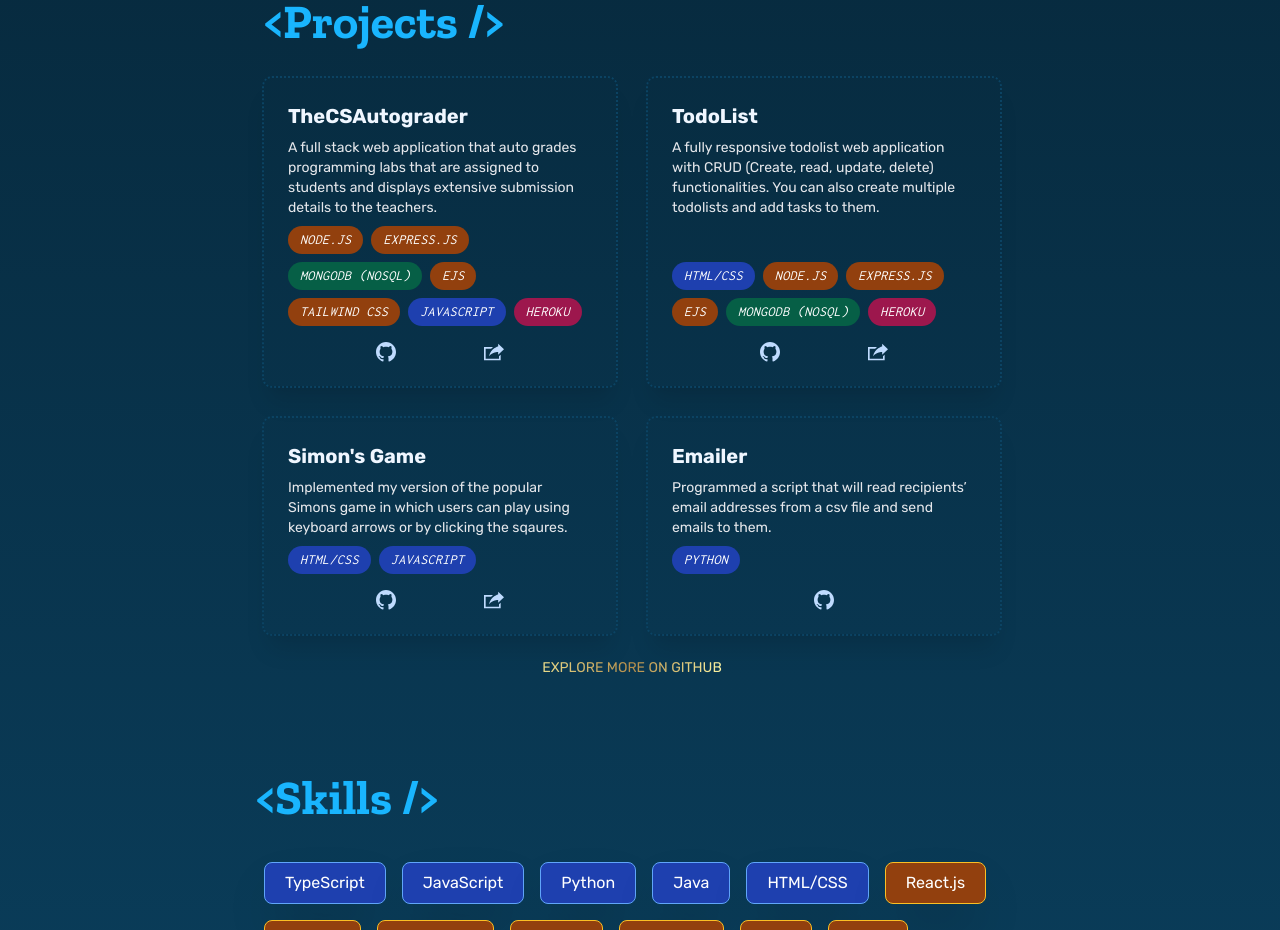
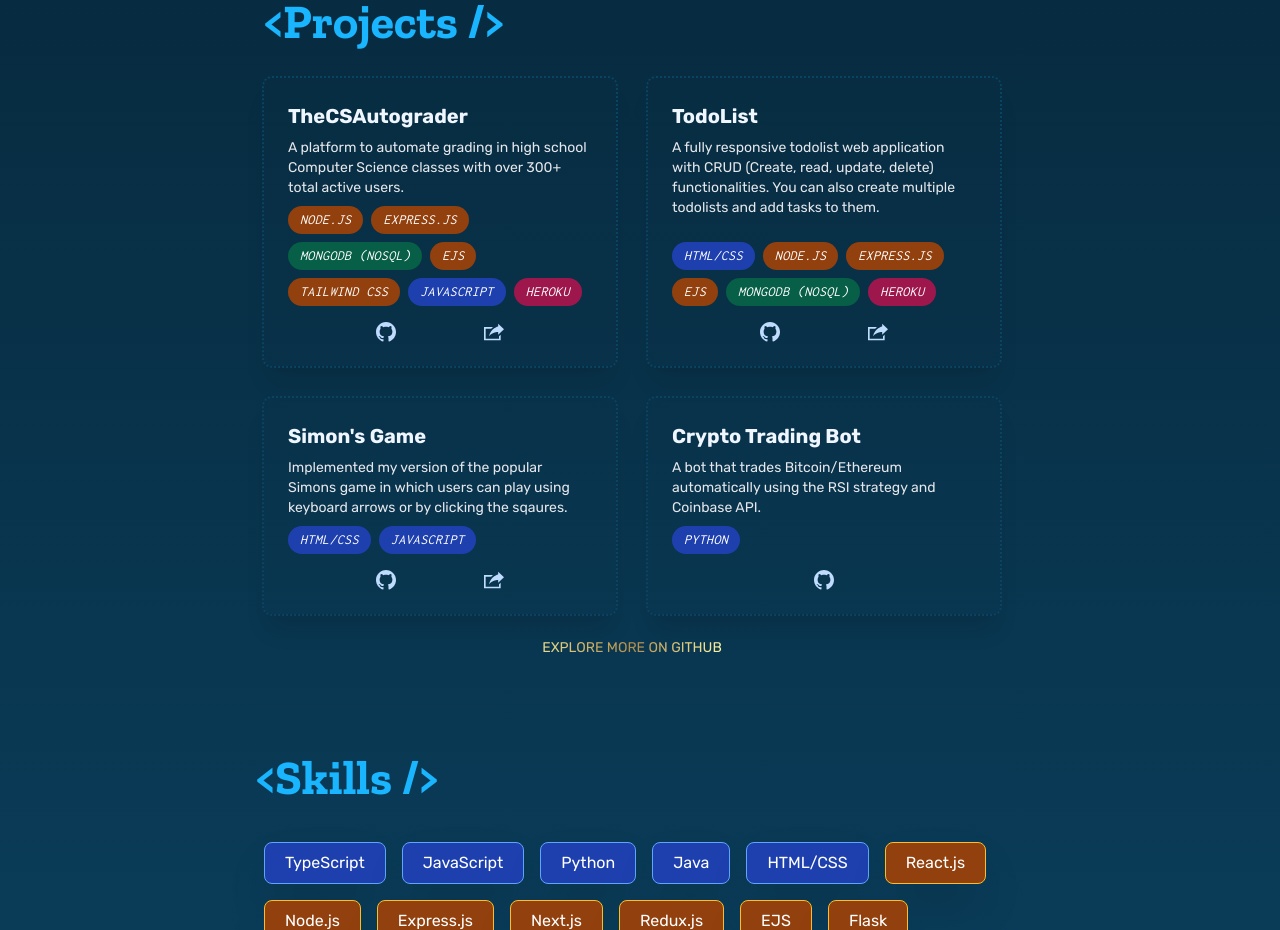
Before and after one commit to SavarJ/jainsavar.com, a React (Create React App) app: page / in a window 1280 px wide. Shown: the part 2520-3450 px from the top of the page. Built offline with nearby package versions, Linux system fonts and the light colour scheme.

Commit message:
Update projects

```diff
--- a/src/components/sections/Projects/projectsList.ts
+++ b/src/components/sections/Projects/projectsList.ts
@@ -12,9 +12,8 @@ const projectsList: projectInterface[] = [
   {
     title: "TheCSAutograder",
     description:
-      "A full stack web application that auto grades programming labs that are assigned to students and displays extensive submission details to the teachers.",
-    githubLink: "https://github.com/SavarJ/TheCSAutograder",
-    liveLink: "https://thecsautograder.herokuapp.com/",
+      "A platform to automate grading in high school Computer Science classes with over 300+ total active users.",
+    liveLink: "https://www.thecsautograder.com/",
     skills: [
       SkillStore.Node,
       SkillStore.Express,
@@ -49,10 +48,9 @@ const projectsList: projectInterface[] = [
     skills: [SkillStore.HTMLCSS, SkillStore.Javascript],
   },
   {
-    title: "Emailer",
-    description:
-      "Programmed a script that will read recipients’ email addresses from a csv file and send emails to them.",
-    githubLink: "https://github.com/SavarJ/autoemailer",
+    title: "Crypto Trading Bot",
+    description: "A bot that trades Bitcoin/Ethereum automatically using the RSI strategy and Coinbase API.",
+    githubLink: "https://github.com/SavarJ/trading-bot",
     skills: [SkillStore.Python],
   },
 ];
```
